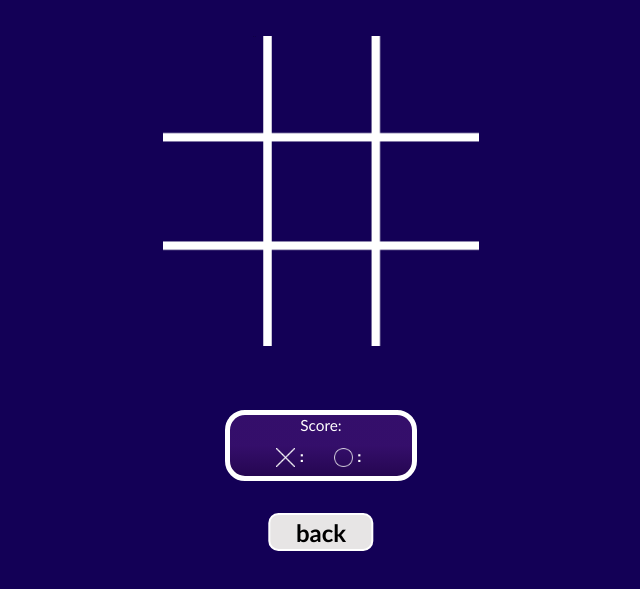
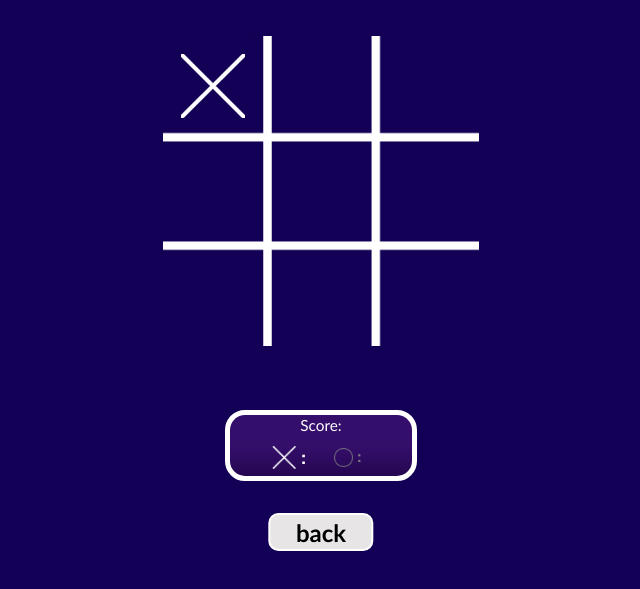
Before and after one commit to ViniMateusVP/Tic-Tac-Toe, a plain HTML site: page html/multiplayer.html in a window 1280 px wide. Both pictures are taken after a click on the element 531 px from the left and 176 px from the top of the page. Shown: the part 91-680 px from the top of the page, without its empty margins (319-959 px from the left). Drawn offline with Linux system fonts and the light colour scheme.

Commit message:
UPDATED 02

```diff
--- a/html/multiplayer.html
+++ b/html/multiplayer.html
@@ -47,7 +47,7 @@
         </div>
       </div>
     </div>
-    <div class="btn backToMenu"><a href="../html/index.html">back</a></div>
+    <div class="btn backToMenu"><a href="../index.html">back</a></div>
   </body>
   <script type="module" src="../script/multiplayer.js"></script>
 </html>
--- a/script/index.js
+++ b/script/index.js
@@ -13,6 +13,9 @@ btnSinglePlayer.addEventListener("click", (e) => {
 optionsDifficuly.forEach((option) => {
   option.addEventListener("click", () => {
     const difficulty = option.textContent.toLowerCase();
+    console.log(window.location.href);
+    console.log(difficulty);
+
     window.location.href = `single-player.html?difficulty=${difficulty}`;
   });
 });
@@ -20,7 +23,7 @@ optionsDifficuly.forEach((option) => {
 function handleClickOutside(event) {
   if (
     !btnSinglePlayer.contains(event.target) &&
-    !btnSinglePlayer.contains(event.target)
+    !difficultyLevel.contains(event.target)
   ) {
     difficultyLevel.style.display = "none";
     checkViewDifficuly = false;
--- a/script/multiplayer.js
+++ b/script/multiplayer.js
@@ -1,26 +1,26 @@
-import { warningEmptySpace } from "./dom/text.js";
 import { checkWin } from "./game/checkEndGame.js";
-import { animetionPlayer, makeMove } from "./dom/movement.js";
-import { getCellsState, getIndex } from "./game/cellStates.js";
-import { isAnimationRunning } from "./dom/statusGame.js";
+import { animateCurrentPlayer, makeMove } from "./ia/movement.js";
+import { getBoardState, getCellValue } from "./game/cellStates.js";
+import { isAnimationRunning } from "./game/statusGame.js";
+import { warningEmptySpace } from "./game/gameText.js";
 
 let currentPlayer = 0;
 
 const cells = document.querySelectorAll(".cell");
 
-animetionPlayer(currentPlayer);
+animateCurrentPlayer(currentPlayer);
 
 cells.forEach((cell) => {
   cell.addEventListener("click", async () => {
     const index = cell.dataset.index;
-    if (getIndex(index) !== null) {
+    if (getCellValue(index) !== null) {
       warningEmptySpace();
       return;
     }
     if (isAnimationRunning) {
       return;
     }
-    if (getIndex(index) === null) {
+    if (getCellValue(index) === null) {
       if (currentPlayer === 0) {
         await makeMove(index, 0, "url(../sources/images/icon_X_white.png)");
       } else {
@@ -28,7 +28,7 @@ cells.forEach((cell) => {
       }
     }
     const message = currentPlayer === 0 ? "Player X win" : "Player O win";
-    await checkWin(getCellsState(), currentPlayer, message);
+    await checkWin(getBoardState(), currentPlayer, message);
     currentPlayer = currentPlayer === 0 ? 1 : 0;
   });
 });
```
Also changed, not shown: html/single-player.html (+1 -1 lines).
